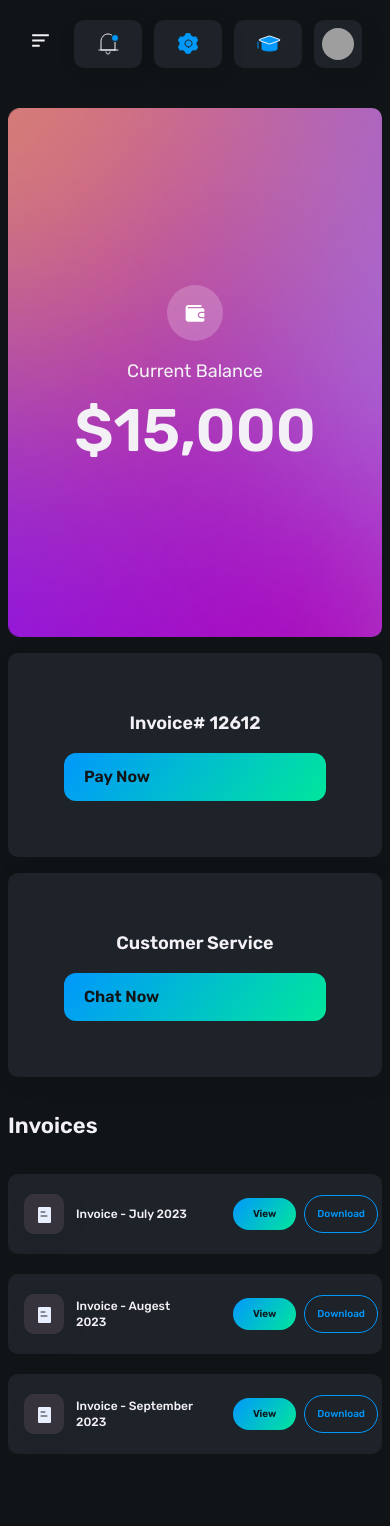
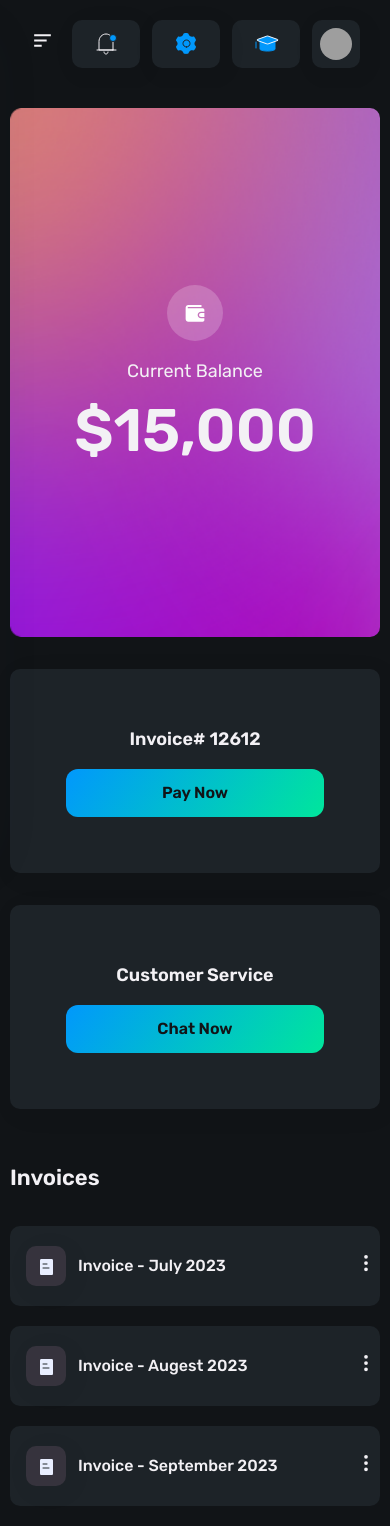
Before and after one commit to tarifalhasan/colewherld, a React (Vite) app: page /payment in a window 390 px wide. Before the commit the page ends 1454 px from the top, so only its background shows below. Built offline with nearby package versions, Linux system fonts and the light colour scheme; grey boxes are pictures that could not be loaded.

Commit message:
complete project

```diff
--- a/index.html
+++ b/index.html
@@ -3,9 +3,9 @@
 
 <head>
   <meta charset="UTF-8" />
-  <link rel="icon" type="image/svg+xml" href="/vite.svg" />
+  <link rel="icon" type="image/svg+xml" href="/logo.svg" />
   <meta name="viewport" content="width=device-width, initial-scale=1.0" />
-  <title>Vite + React + TS</title>
+  <title>colewherld dashboard</title>
   <link rel="preconnect" href="https://fonts.googleapis.com">
   <link rel="preconnect" href="https://fonts.gstatic.com" crossorigin>
   <link
--- a/src/App.css
+++ b/src/App.css
@@ -19,3 +19,6 @@ html {
 
   border-radius: 100px;
 }
+canvas {
+  width: 100% !important;
+}
--- a/src/components/Invoices.tsx
+++ b/src/components/Invoices.tsx
@@ -1,6 +1,13 @@
 import { invoincesData } from '../constant';
 import { InvoiceIcon } from '../icons/svgIcon';
-
+import {
+  Menu,
+  IconButton,
+  MenuList,
+  MenuItem,
+  MenuHandler,
+} from '@material-tailwind/react';
+import { BsThreeDotsVertical } from 'react-icons/bs';
 const Invoices = () => {
   <style
   // dangerouslySetInnerHTML={{
@@ -10,7 +17,7 @@ const Invoices = () => {
   />;
 
   return (
-    <div className="overflow-x-auto ">
+    <div className="overflow-x-auto py-5 ">
       <h2 className=" py-8 text-[1.375em] font-semibold">Invoices</h2>
       <div className="table w-full  text-whiteText  space-y-6 text-sm">
         <ul className="  space-y-5">
@@ -19,7 +26,7 @@ const Invoices = () => {
               key={index}
               className=" px-1 sm:px-5  bg-primary shadow-large rounded-[10px] flex justify-between items-center "
             >
-              <div className="p-3 max-w-[55%] font-medium capitalize">
+              <div className="p-3 font-medium capitalize">
                 <div className="  flex items-center gap-3 py-2 font-normal  ">
                   <div className="relative h-10 w-10">
                     <div className="  w-10 bg-[#36333D] h-10 grid place-items-center shadow-base">
@@ -27,19 +34,30 @@ const Invoices = () => {
                     </div>
                   </div>
 
-                  <h3 className="   font-medium text-xs sm:text-lg">
+                  <h3 className="   font-medium text-base sm:text-lg">
                     {data.title}
                   </h3>
                 </div>
               </div>
 
-              <div className=" space-x-2 sm:space-x-4">
+              <div className=" space-x-2 hidden sm:block sm:space-x-4">
                 <button className=" text-[10px]  sm:text-base py-1 sm:py-2 rounded-full  btn_primary">
                   View
                 </button>
-                <button className=" text-[10px]  rounded-full sm:text-base   border text-DodgerBlue font-medium border-DodgerBlue px-3 sm:px-5 py-2">
-                  Download
-                </button>
+                <button className="btn_secondary rounded-full">Download</button>
+              </div>
+              <div className=" sm:hidden">
+                <Menu placement="bottom-end">
+                  <MenuHandler>
+                    <button>
+                      <BsThreeDotsVertical size={20} />
+                    </button>
+                  </MenuHandler>
+                  <MenuList className=" bg-primary border-none shadow-xl">
+                    <MenuItem className=" text-whiteText">View</MenuItem>
+                    <MenuItem className="text-whiteText">Dowbload</MenuItem>
+                  </MenuList>
+                </Menu>
               </div>
             </li>
           ))}
--- a/src/components/charts/MultiAxesChart1.tsx
+++ b/src/components/charts/MultiAxesChart1.tsx
@@ -21,7 +21,7 @@ ChartJS.register(
 );
 
 export const options = {
-  responsive: true,
+  // responsive: true,
   interaction: {
     mode: 'index' as const,
     intersect: false,
@@ -61,7 +61,7 @@ export const data = {
   datasets: [
     {
       label: 'Sales',
-      data: [120, 135, 144, 103, 93, 129, 143],
+      data: [120, 135, 144, 1013, 913, 1129, 1143],
       borderColor: 'rgba(0, 230, 156, 1)',
       backgroundColor: 'rgba(0, 230, 156, 1)',
       yAxisID: 'y',
--- a/src/components/layout/Layout.tsx
+++ b/src/components/layout/Layout.tsx
@@ -8,7 +8,7 @@ export default function Layout(props: HTMLAttributes<HTMLDivElement>) {
       <div className=" hidden xl:block  w-[15.5em]  h-full  ">
         <MainSidebar />
       </div>
-      <div className=" w-full h-full px-2 sm:px-5 xl:px-12 space-y-5 ">
+      <div className=" w-full h-full px-2.5 sm:px-5 xl:px-12 space-y-5 ">
         <HeaderMain />
         <div
           className={'h-full  mx-auto    m-0  bg-skin-secondary sm:rounded-xl '}
--- a/src/components/sidebar/MobileSidebar.tsx
+++ b/src/components/sidebar/MobileSidebar.tsx
@@ -1,7 +1,7 @@
 import React from 'react';
 
 import { Drawer, Typography, IconButton } from '@material-tailwind/react';
-import { XMarkIcon } from '@heroicons/react/24/outline';
+import { RxCross2 } from 'react-icons/rx';
 import { IoNewspaperOutline, IoSettings } from 'react-icons/io5';
 import { BiSolidMessageRoundedDetail } from 'react-icons/bi';
 
@@ -52,7 +52,7 @@ const MobileSidebar: React.FC<MobileSidebarProps> = ({
       placement="left"
       open={openLeft}
       onClose={closeDrawerLeft}
-      className="p-4 bg-primary w-[15.5em] !max-w-[15.5em]"
+      className="p-4 bg-primary max-w-[15.5em] "
     >
       <div className=" bg-primary">
         <div className="mb-6 flex items-center justify-between">
@@ -62,7 +62,7 @@ const MobileSidebar: React.FC<MobileSidebarProps> = ({
             color="blue-gray"
             onClick={closeDrawerLeft}
           >
-            <XMarkIcon strokeWidth={2} className="h-5 w-5" />
+            <RxCross2 size={20} />
           </IconButton>
         </div>
         <div className="   flex flex-col  p-3   bg-primary h-full">
--- a/src/index.css
+++ b/src/index.css
@@ -24,7 +24,7 @@ div#root {
 @layer components {
   .btn_primary {
     display: inline-flex;
-    @apply text-base  font-semibold text-main-bg px-5 py-3;
+    @apply text-base   font-semibold text-main-bg px-5 py-3;
 
     background: linear-gradient(126deg, #0198fc 0%, #00e69c 100%);
   }
@@ -32,7 +32,7 @@ div#root {
     @apply text-base border text-DodgerBlue font-medium border-DodgerBlue px-5 py-2;
   }
   .gap-base {
-    @apply gap-4 lg:gap-6;
+    @apply gap-8 lg:gap-6;
   }
 }
 
--- a/src/routes/analytics/Analytics.tsx
+++ b/src/routes/analytics/Analytics.tsx
@@ -29,6 +29,9 @@ const Analytics = () => {
               followers={data.totalFlowerCount}
             />
           ))}
+          <div className="  sm:block lg:hidden">
+            <EducationAnalytics />
+          </div>
         </div>
         <div className="grid  gap-base lg:grid-cols-3">
           <div className=" lg:col-span-2">
@@ -36,7 +39,7 @@ const Analytics = () => {
               <MultiAxesChart2 />
             </div>
           </div>
-          <div className=" lg:col-span-1">
+          <div className=" lg:col-span-1  hidden lg:block">
             <EducationAnalytics />
           </div>
         </div>
--- a/src/routes/payment/Payment.tsx
+++ b/src/routes/payment/Payment.tsx
@@ -20,7 +20,7 @@ const Payment = () => {
           <div className=" bg-primary shadow-base grid place-items-center">
             <div className=" p-14 w-full space-y-4 flex  flex-col items-center">
               <h3 className=" text-lg font-semibold">Invoice# 12612</h3>
-              <button className="btn_primary  rounded-xl w-full">
+              <button className="btn_primary inline-flex justify-center  rounded-xl w-full">
                 Pay Now
               </button>
             </div>
@@ -28,7 +28,7 @@ const Payment = () => {
           <div className=" bg-primary shadow-base grid place-items-center">
             <div className=" p-14 w-full space-y-4 flex  flex-col items-center">
               <h3 className=" text-lg font-semibold">Customer Service</h3>
-              <button className="btn_primary  rounded-xl w-full">
+              <button className="btn_primary inline-flex justify-center  rounded-xl w-full">
                 Chat Now
               </button>
             </div>
```
Also changed, not shown: public/logo.svg (added).
